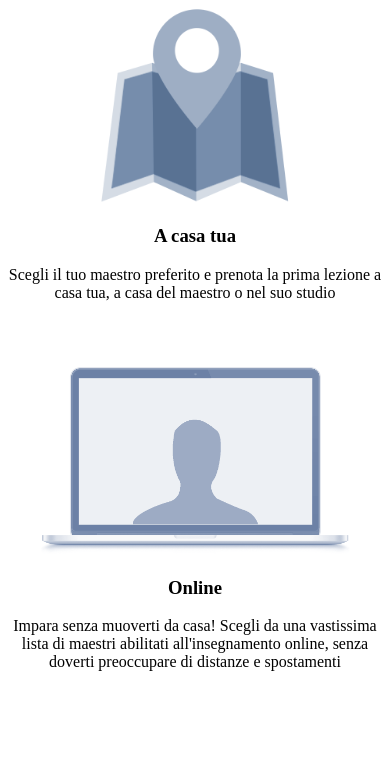
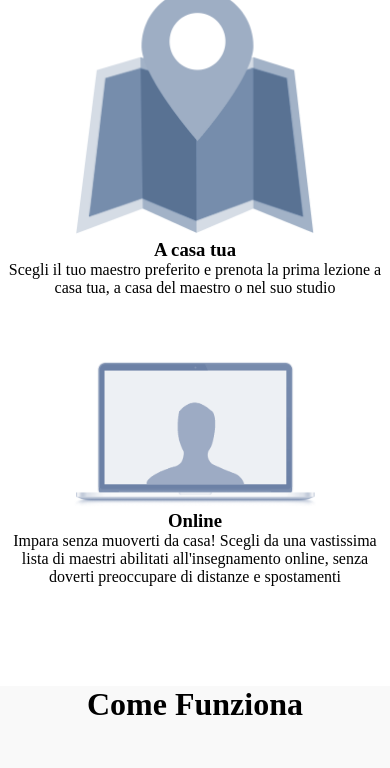
Before and after one commit to Pasqu420/html-css-resp-wannabe, a plain HTML site: page index.html in a window 390 px wide. Shown: the part 152-920 px from the top of the page. Drawn offline with Linux system fonts and the light colour scheme.

Commit message:
responsive 420px

```diff
--- a/css/main.css
+++ b/css/main.css
@@ -1,11 +1,16 @@
-@media all and (max-width: 1000px) {
+@media all and (max-width: 420px) {
   /* generali */
+  *{
+    margin: 0;
+    padding: 0;
+  }
   img{
-    max-width: 100%;
+    width: 65%;
+    height: auto;
   }
   /* row */
   .row{
-    max-width: 100%;
+    width: 100%;
   }
   /* lezioni */
   #lezioni .row>.left{
@@ -17,9 +22,6 @@
     width: 100%;
     float: none;
   }
-  /* #lezioni .row img{
-    max-width: 100%;
-  } */
   /* blocco steps */
   #steps .row>.left,
   #steps .row>.central,
@@ -30,7 +32,8 @@
   }
   /* blocco perche */
   #why .row img{
-    max-width: 50%;
+    width: 50%;
     max-height: 30%;
+    padding: 20%
   }
 }
```
